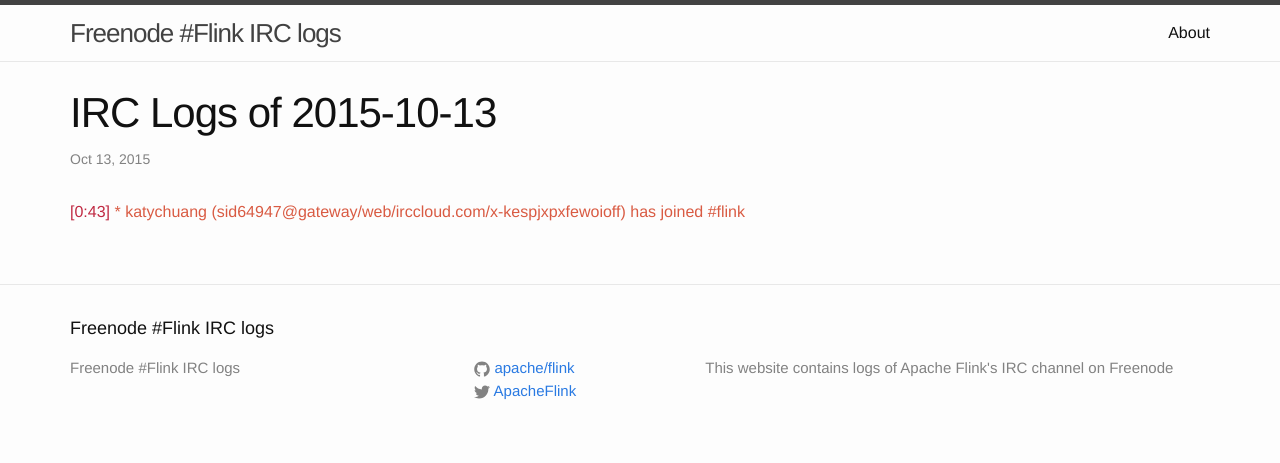
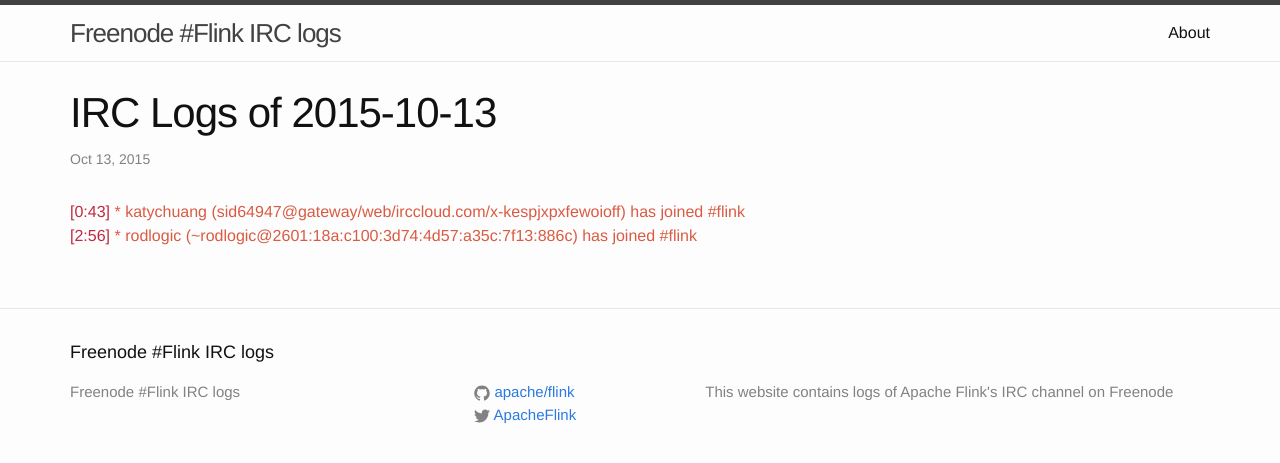
Before and after one commit to flink-irc-logs/flink-irc-logs.github.io, a Jekyll site: the page built from _posts/2015-10-13-logs.markdown, in a window 1280 px wide. Shown: the top 463 px of the page. Built offline with Jekyll 4.4.1, drawn with Linux system fonts in a browser that asks for light colours.

Commit message:
Update of the logs on Tue Oct 13 03:25:56 CEST 2015

```diff
--- a/_posts/2015-10-13-logs.markdown
+++ b/_posts/2015-10-13-logs.markdown
@@ -5,3 +5,4 @@
 categories: irc logs
 ---
 <span class="irc-date">[0:43]</span> <span class="irc-green">* katychuang (sid64947@gateway/web/irccloud.com/x-kespjxpxfewoioff) has joined #flink</span><br />
+<span class="irc-date">[2:56]</span> <span class="irc-green">* rodlogic (~rodlogic@2601:18a:c100:3d74:4d57:a35c:7f13:886c) has joined #flink</span><br />
```
